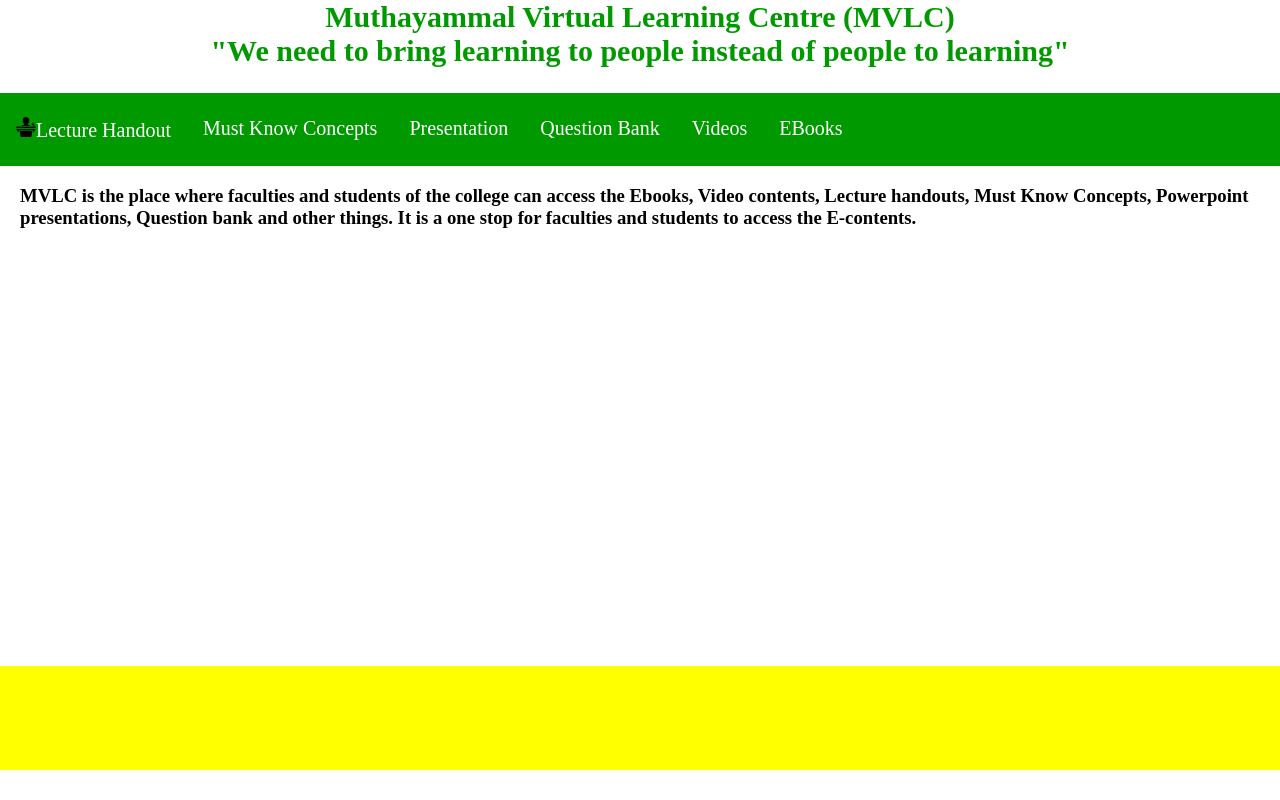
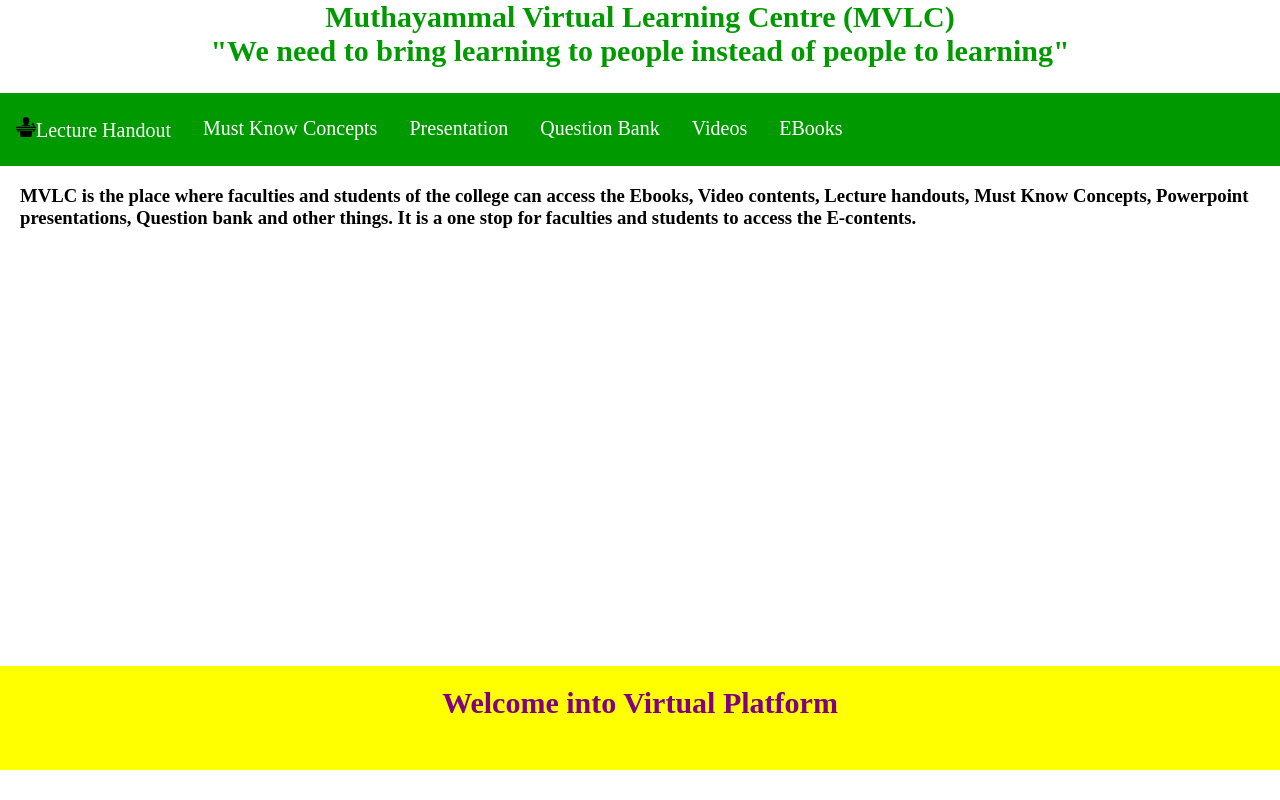
Before and after one commit to marirenga2004/mvlc_world, a plain HTML site: page index.html in a window 1280 px wide. Drawn offline with Linux system fonts and the light colour scheme.

Commit message:
Update index.html

```diff
--- a/index.html
+++ b/index.html
@@ -42,7 +42,7 @@
 			width: 100%;
 			bottom: 30px;
 			background-color: yellow;
-			color: yellow;
+			color: purple;
 			position: absolute;
 			padding-top:20px;
 			padding-bottom:50px;
```
